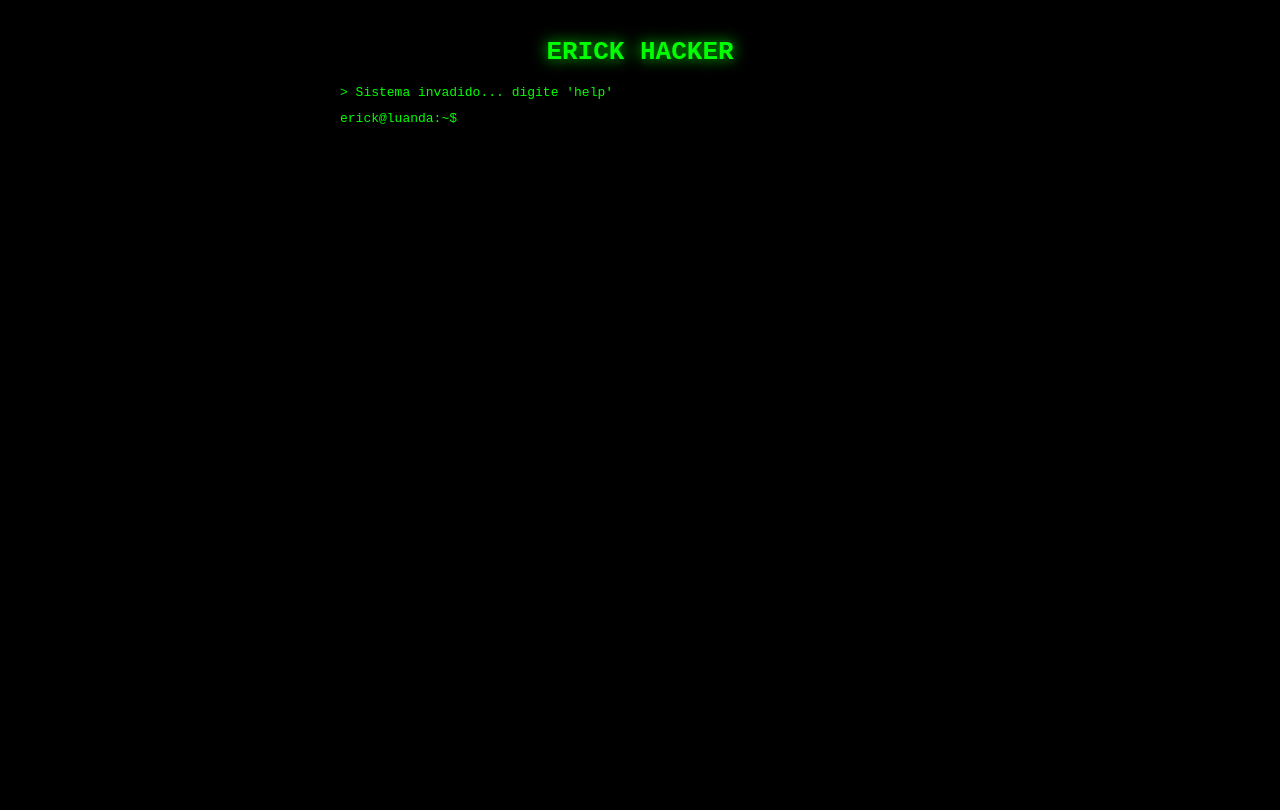
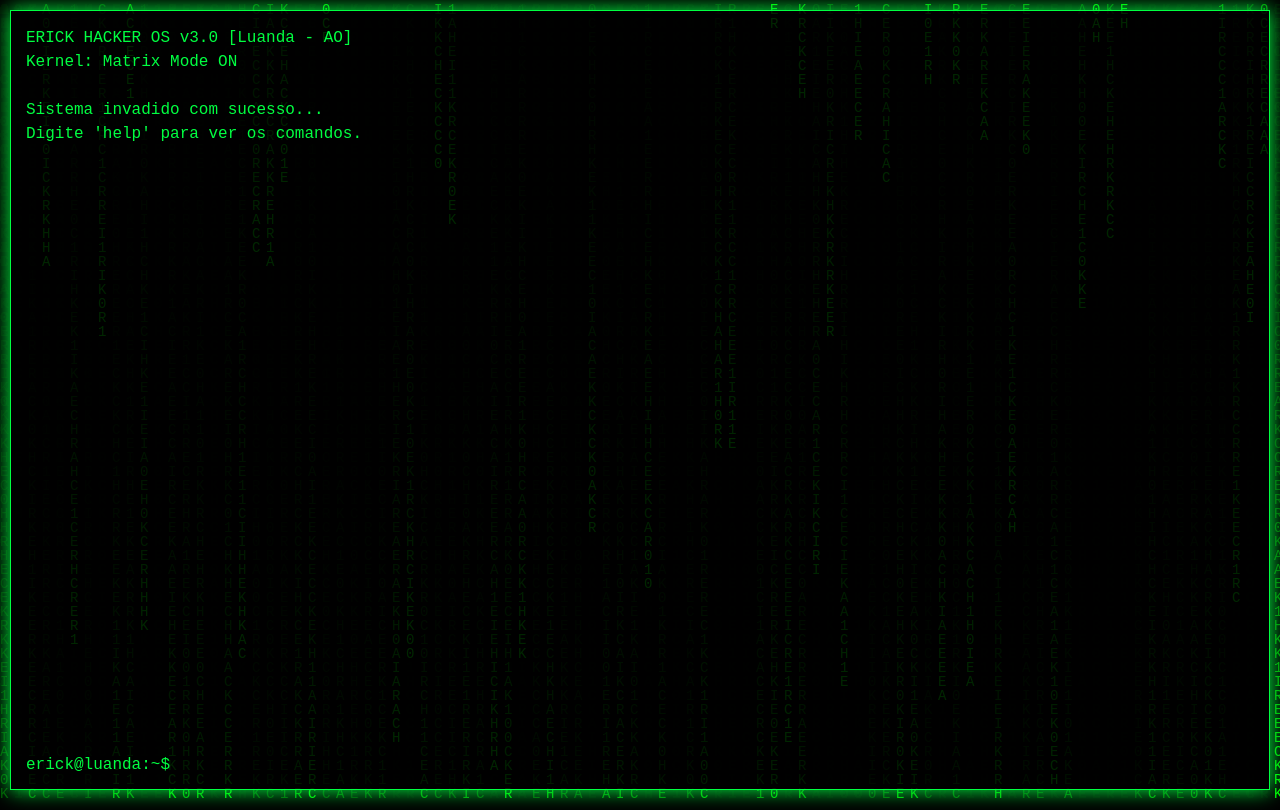
Before and after one commit to erick-hacker/Erick-Site, a plain HTML site: page index.html in a window 1280 px wide. Drawn offline with Linux system fonts and the light colour scheme.

Commit message:
V3 Matrix Mode ON

```diff
--- a/index.html
+++ b/index.html
@@ -1,53 +1,86 @@
 <!DOCTYPE html>
-<html>
+<html lang="pt">
 <head>
 <meta charset="UTF-8">
 <meta name="viewport" content="width=device-width, initial-scale=1.0">
-<title>ERICK HACKER</title>
+<title>ERICK HACKER | LU</title>
 <style>
-body{background:#000;color:#0f0;font-family:monospace;padding:20px;margin:0}
-#term{max-width:600px;margin:auto}
-h1{text-align:center;text-shadow:0 0 15px #0f0}
-input{background:#000;color:#0f0;border:none;outline:none;font-family:monospace;font-size:16px;width:70%}
-.line{margin:8px 0}
+*{margin:0;padding:0;box-sizing:border-box}
+body{background:#000;color:#00ff41;font-family:'Courier New',monospace;overflow:hidden;height:100vh}
+canvas{position:fixed;top:0;left:0;z-index:0}
+#terminal{position:relative;z-index:1;background:rgba(0,0,0,0.85);margin:10px;border:1px solid #00ff41;box-shadow:0 0 20px #00ff41;height:calc(100vh - 20px);display:flex;flex-direction:column;padding:15px}
+#output{flex:1;overflow-y:auto;white-space:pre-wrap;line-height:1.5}
+#input-line{display:flex;gap:8px;margin-top:10px}
+#prompt{color:#00ff41;white-space:nowrap}
+#cmd{flex:1;background:transparent;border:none;color:#00ff41;font-family:inherit;font-size:16px;outline:none}
+::-webkit-scrollbar{width:5px}::-webkit-scrollbar-thumb{background:#00ff41}
 </style>
 </head>
 <body>
-<div id="term">
-<h1>ERICK HACKER</h1>
-<div id="out">
-<div class="line">> Sistema invadido... digite 'help'</div>
+<canvas id="matrix"></canvas>
+<div id="terminal">
+<div id="output">ERICK HACKER OS v3.0 [Luanda - AO]
+Kernel: Matrix Mode ON
+
+Sistema invadido com sucesso...
+Digite 'help' para ver os comandos.
+
 </div>
-<div class="line">erick@luanda:~$ <input id="cmd" autofocus></div>
+<div id="input-line">
+<span id="prompt">erick@luanda:~$</span>
+<input id="cmd" autofocus autocomplete="off">
+</div>
 </div>
 <script>
-const out=document.getElementById('out');
-const cmd=document.getElementById('cmd');
+// MATRIX EFFECT
+const c=document.getElementById('matrix'),ctx=c.getContext('2d');
+c.width=window.innerWidth;c.height=window.innerHeight;
+const chars="01ERICKHACKER".split(""),drops=[];
+for(let i=0;i<c.width/14;i++)drops[i]=1;
+function draw(){ctx.fillStyle="rgba(0,0,0,0.05)";ctx.fillRect(0,0,c.width,c.height);ctx.fillStyle="#0f0";ctx.font="14px monospace";drops.forEach((y,i)=>{const t=chars[Math.floor(Math.random()*chars.length)];ctx.fillText(t,i*14,y*14);if(y*14>c.height&&Math.random()>0.975)drops[i]=0;drops[i]++});}
+setInterval(draw,35);
+
+// TERMINAL COMMANDS
+const out=document.getElementById('output'),input=document.getElementById('cmd');
 const cmds={
-help:"Comandos: whoami, location, status, mission, clear",
-whoami:"ERICK - Hacker de Luanda 🇦🇴",
-location:"Luanda, Angola - África",
-status:"ONLINE 24/7 - Invadindo sistemas",
-mission:"Dominar a Internet",
-clear:""
+help:`Comandos disponíveis:
+  whoami     - quem é o Erick
+  skills     - minhas habilidades
+  instagram  - abre meu insta
+  github     - abre meu github
+  hack       - modo invasão
+  matrix     - chuva matrix
+  clear      - limpa terminal
+  contact    - meu whatsapp`,
+whoami:`\n> ERICK HACKER\n> Local: Luanda, Angola\n> Dev Frontend | Hacker Criativo\n> "Transformo código em poder"\n`,
+skills:`\n[SKILLS]
+  [+] HTML/CSS/JS - 95%
+  [+] Termux/Git - 90%
+  [+] Design Hacker - 100%
+  [+] Criação de Sites - Nível Lendário\n`,
+contact:`\nWhatsApp: wa.me/244XXXXXXXXX\nGitHub: github.com/erick-hacker\nSite: erick-hacker.github.io\n`,
+instagram:`Abrindo Instagram...`,
+github:`Abrindo GitHub...`,
+clear:``
+};
+input.addEventListener('keydown',e=>{
+if(e.key==='Enter'){
+const v=input.value.trim().toLowerCase();
+const p=document.createElement('div');
+p.textContent=`erick@luanda:~$ ${input.value}`;
+out.appendChild(p);
+let res="";
+if(v==='clear'){out.innerHTML="";input.value="";return;}
+else if(v==='hack'){
+res="\n[INICIANDO INVASÃO...]\n> Conectando a Luanda... OK\n> Bypass firewall... OK\n> Acesso root concedido!\n> Bem-vindo, Erick!\n";
 }
-cmd.addEventListener('keydown',e=>{
- if(e.key==='Enter'){
-  let v=cmd.value.toLowerCase().trim();
-  let d=document.createElement('div');
-  d.className='line';
-  d.textContent='erick@luanda:~$ '+v;
-  out.appendChild(d);
-  if(v==='clear'){out.innerHTML='';}
-  else{
-   let r=document.createElement('div');
-   r.className='line';
-   r.textContent='> '+(cmds[v]||"Comando não encontrado. Digite 'help'");
-   out.appendChild(r);
-  }
-  cmd.value='';
-  window.scrollTo(0,document.body.scrollHeight);
- }
+else if(v==='instagram'){window.open('https://instagram.com/','_blank');res="\n> Instagram aberto em nova aba!\n";}
+else if(v==='github'){window.open('https://github.com/erick-hacker','_blank');res="\n> GitHub aberto!\n";}
+else if(v==='matrix'){res="\n> Matrix Mode: ATIVADO (olha o fundo)\n";}
+else{res=cmds[v]||`\nComando '${v}' não encontrado. Digite 'help'\n`;}
+const d=document.createElement('div');d.textContent=res;out.appendChild(d);
+out.scrollTop=out.scrollHeight;input.value="";
+}
 });
 </script>
 </body>
```
